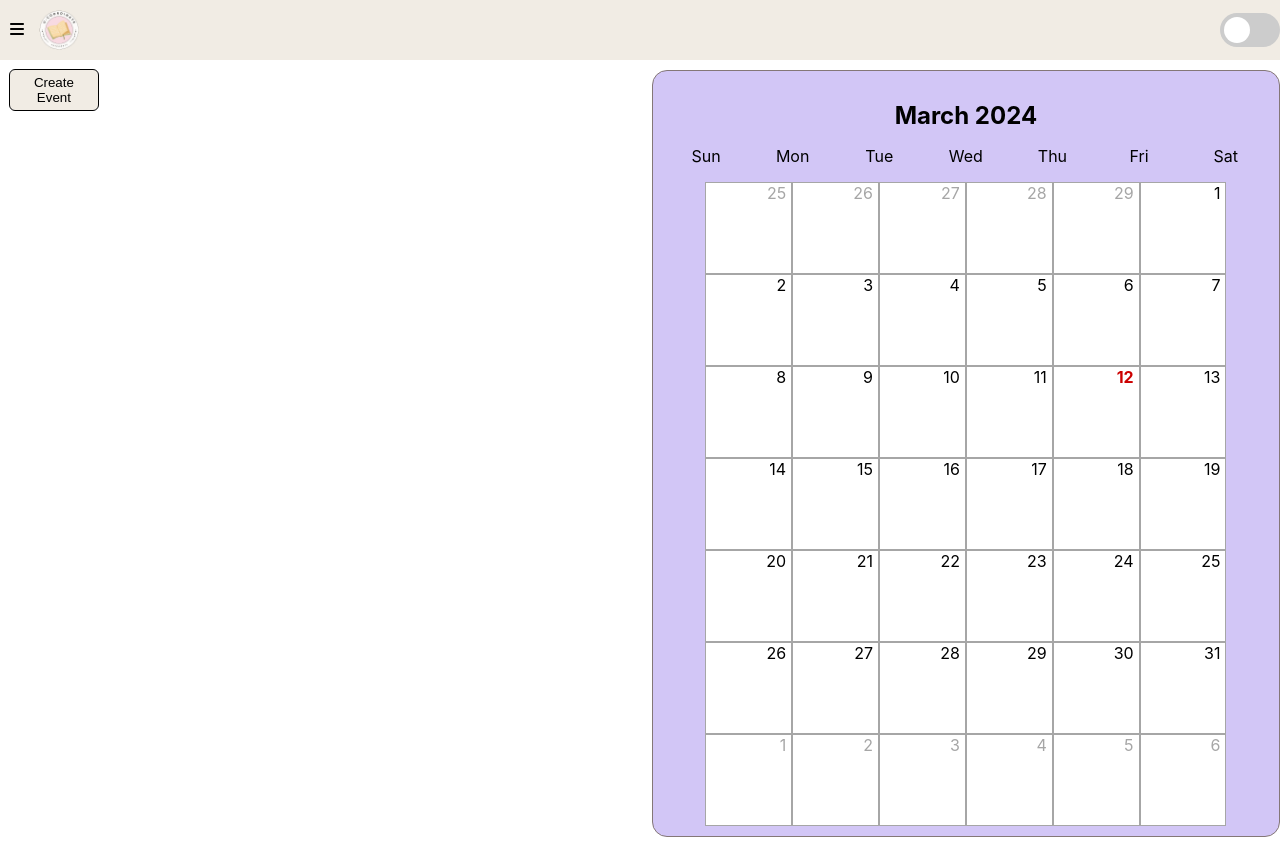
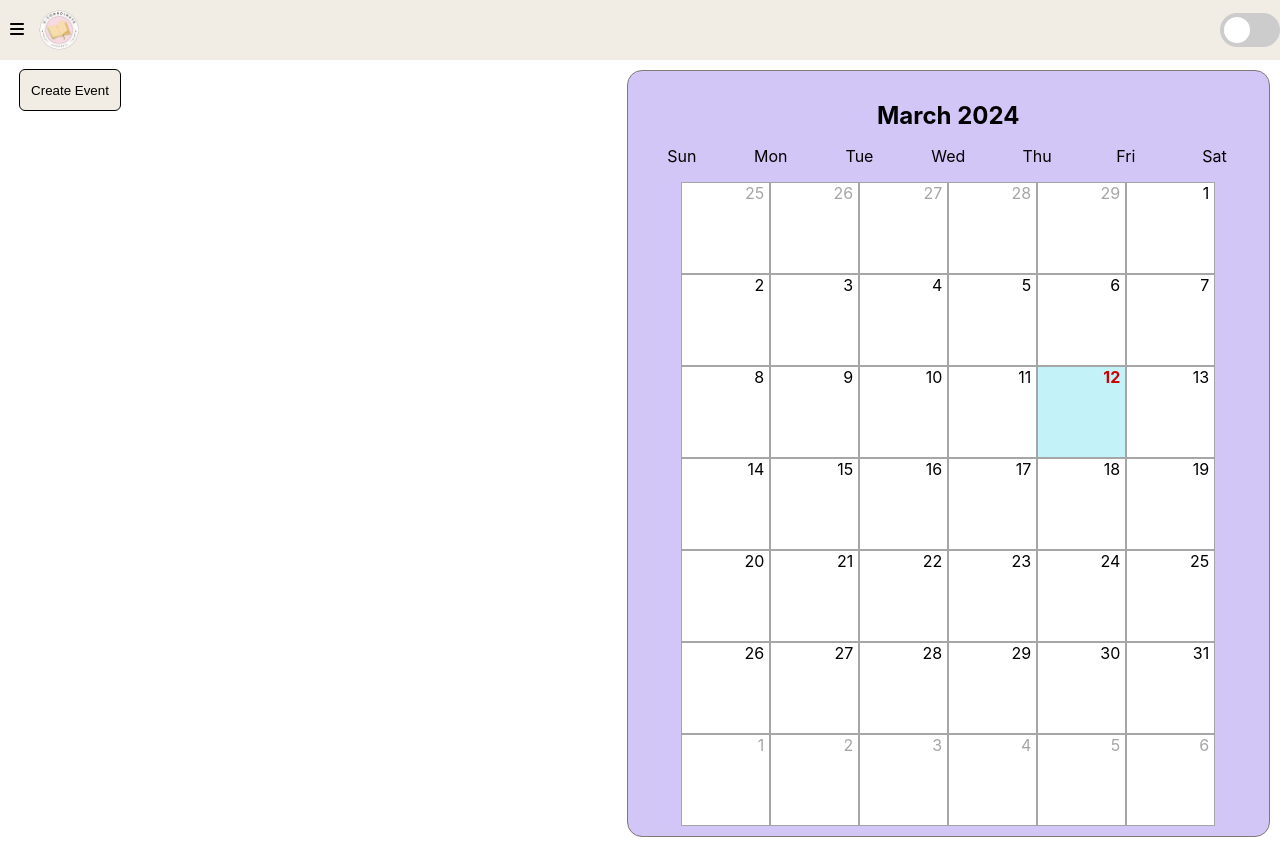
Before and after one commit to hhussain4/U-Coordinate, a React (Vite) app: page /calendar in a window 1280 px wide. Built offline with nearby package versions, Linux system fonts and the light colour scheme.

Commit message:
Calendar view tweaked

```diff
--- a/src/components/Calendar-days.tsx
+++ b/src/components/Calendar-days.tsx
@@ -14,6 +14,7 @@ export interface CalendarDay {
     number: number;
     selected: boolean;
     year: number;
+    today: boolean;
     events?: CalendarEvent[];
 }
 
@@ -51,6 +52,7 @@ const CalendarDays: React.FC<CalendarDaysProps> = (props) => {
             number: firstDayOfMonth.getDate(),
             selected: (firstDayOfMonth.toDateString() === props.day.toDateString()),
             year: firstDayOfMonth.getFullYear(),
+            today: (firstDayOfMonth.toDateString() == new Date(new Date().setHours(0, 0, 0, 0)).toDateString()),
             events: dayEvents.length > 0 ? dayEvents : undefined
         };
 
@@ -67,15 +69,17 @@ const CalendarDays: React.FC<CalendarDaysProps> = (props) => {
             {currentDays.map((day, index) => (
                 <div
                     key={index}
-                    className={`calendar-day ${day.currentMonth ? " current" : ""} ${day.selected ? " selected" : ""}`}
+                    className={`calendar-day ${day.currentMonth ? "current" : ""} ${day.selected ? "selected" : ""} ${day.today ? "today" : ""}`}
                     onClick={() => handleDayClick(day)}
                 >
                     <p>{day.number}</p>
-                    {day.events && day.events.map((event, eventIndex) => (
-                        <div key={eventIndex} className="calendar-event">
-                            {event.name}
-                        </div>
-                    ))}
+                    <div className="calendar-event-container">
+                        {day.events && day.events.map((event, eventIndex) => (
+                            <div key={eventIndex} className="calendar-event">
+                                {event.name}
+                            </div>
+                        ))}
+                    </div>
                 </div>
             ))}
         </div>
--- a/src/pages/CalendarView.tsx
+++ b/src/pages/CalendarView.tsx
@@ -22,8 +22,18 @@ const CalendarView: React.FC = () => {
         const savedEvents = localStorage.getItem('events');
         return savedEvents ? JSON.parse(savedEvents) : [];
     });
+
+    //filter for events that start today
+    const today = new Date();
+    const todayEvents = events.filter(event => {
+        const eventStart = new Date(event.start);
+        return eventStart.getDate() === today.getDate() &&
+            eventStart.getMonth() === today.getMonth() &&
+            eventStart.getFullYear() === today.getFullYear();
+    });
+
     //adding state to store the selected date's events
-    const [selectedDayEvents, setSelectedDayEvents] = useState<CalendarEvent[]>([]);
+    const [selectedDayEvents, setSelectedDayEvents] = useState<CalendarEvent[]>(todayEvents);
 
     const handleOpenModal = () => setIsModalOpen(true);
     const handleCloseModal = () => setIsModalOpen(false);
@@ -46,9 +56,8 @@ const CalendarView: React.FC = () => {
     return (
         <>
             <div className="content-wrapper">
-                <button className="create-event-btn" onClick={handleOpenModal}>Create Event</button>
-                {/* Split view: Left side for event details, right side for calendar */}
-                <div className="event-details-container">
+                <div className="event-container">
+                    <button className="create-event-btn" onClick={handleOpenModal}>Create Event</button>
                     <EventDetails events={selectedDayEvents} />
                 </div>
                 <div className="calendar-container">
--- a/src/styles/Calendar.css
+++ b/src/styles/Calendar.css
@@ -1,7 +1,7 @@
 .calendar {
-  max-width: 55%;
+  width: 55%;
   height: auto;
-  margin: 10px 0 10px auto;
+  margin: 10px 10px 10px 0;
   padding: 10px;
   /* Center the calendar horizontally */
   display: flex;
@@ -51,12 +51,6 @@
   justify-content: space-around;
 }
 
-.weekday {
-  width: 14%;
-  /* Adjust as needed for 7 days */
-  text-align: center;
-}
-
 .table-content {
   width: 100%;
   flex-grow: 1;
@@ -66,6 +60,12 @@
   box-sizing: border-box;
 }
 
+.weekday {
+  width: 14%;
+  /* Adjust as needed for 7 days */
+  text-align: center;
+}
+
 .calendar-day {
   width: 14%;
   /* Adjust as needed for 7 days */
@@ -73,6 +73,7 @@
   position: relative;
   border: 1px solid #a6a6a6;
   background-color: #ffffff;
+  overflow: hidden;
 }
 
 .calendar-day:hover {
@@ -86,13 +87,25 @@
   margin-top: 0;
 }
 
-.current p {
-  color: #000000;
+.calendar-event-container {
+  margin-top: 14px;
 }
 
-.selected p {
+.current p {
+  position: absolute;
+  right: 5px;
+  color: #000000;
+  margin-top: 0;
+}
+
+.today p {
   color: #cc0000;
-  font-weight: bold;
+  font-weight: bold
+}
+
+.selected,
+.selected:hover {
+  background-color: #c3f2f8;
 }
 
 body.dark-mode {
--- a/src/styles/CalendarView.css
+++ b/src/styles/CalendarView.css
@@ -9,13 +9,15 @@
 
 .calendar-container {
     width: 100%;
+    display: flex;
+    justify-content: flex-end;
 }
 
 .create-event-btn {
     width: 100px;
     height: 40px;
-    margin-top: 10px;
-    margin-left: 10px;
+    margin: 10px;
+    margin-left: 0px;
     display: block;
     /* Necessary for auto margins to center the button */
     background-color: #F1ECE4;
@@ -28,17 +30,13 @@
     outline: 1px solid black;
     cursor: pointer;
     text-align: center;
-    /* Center the text inside the button */
-    /* line-height: 40px; */
-    /* Vertically center the text inside the button */
 }
 
-.event-details-container {
+.event-container {
     /* Styles for the container itself */
-    flex: 5;
-    /* Adjust as needed */
-    margin-left: 40px;
-    margin-right: 40px;
+    flex: 1;
+    margin-left: 20px;
+    margin-right: 20px;
     /* Space between event details and calendar */
     width: 100%;
 }
--- a/src/styles/EventDetails.css
+++ b/src/styles/EventDetails.css
@@ -1,5 +1,5 @@
 .event-box {
-    margin-bottom: 20px;
+    margin-bottom: 10px;
     border: 1px solid #ccc;
     border-radius: 5px;
     padding: 10px;
```
